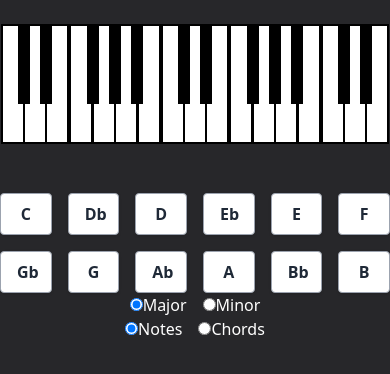
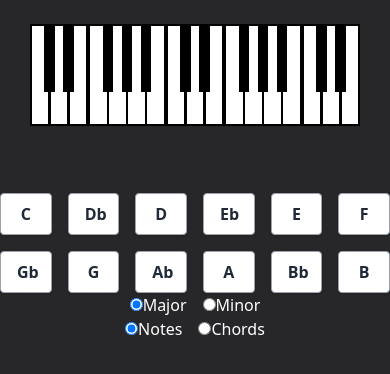
Before and after one commit to vanbrantley/keyboard, a Next.js app: page / in a window 390 px wide. Shown: the top 374 px of the page. Built offline with nearby package versions, Linux system fonts and the light colour scheme.

Commit message:
Shrink mobile mini keyboard size by 15%

```diff
--- a/src/styles/globals.css
+++ b/src/styles/globals.css
@@ -54,7 +54,7 @@
 }
 
 /* Mini keyboard class stylings */
-.minikey {
+/* .minikey {
   background-color: white;
   height: 120px;
   width: 24px;
@@ -68,6 +68,24 @@
   margin-right: -6.8px;
   height: 80px;
   width: 12px;
+  z-index: 2;
+} */
+
+/* Mini keyboard class stylings */
+.minikey {
+  background-color: white;
+  height: 102px;
+  width: 20.4px;
+  border: 2px solid black;
+}
+
+.minikey.flat {
+  position: relative;
+  background-color: black;
+  margin-left: -5.78px;
+  margin-right: -5.78px;
+  height: 68px;
+  width: 10.2px;
   z-index: 2;
 }
 
```
